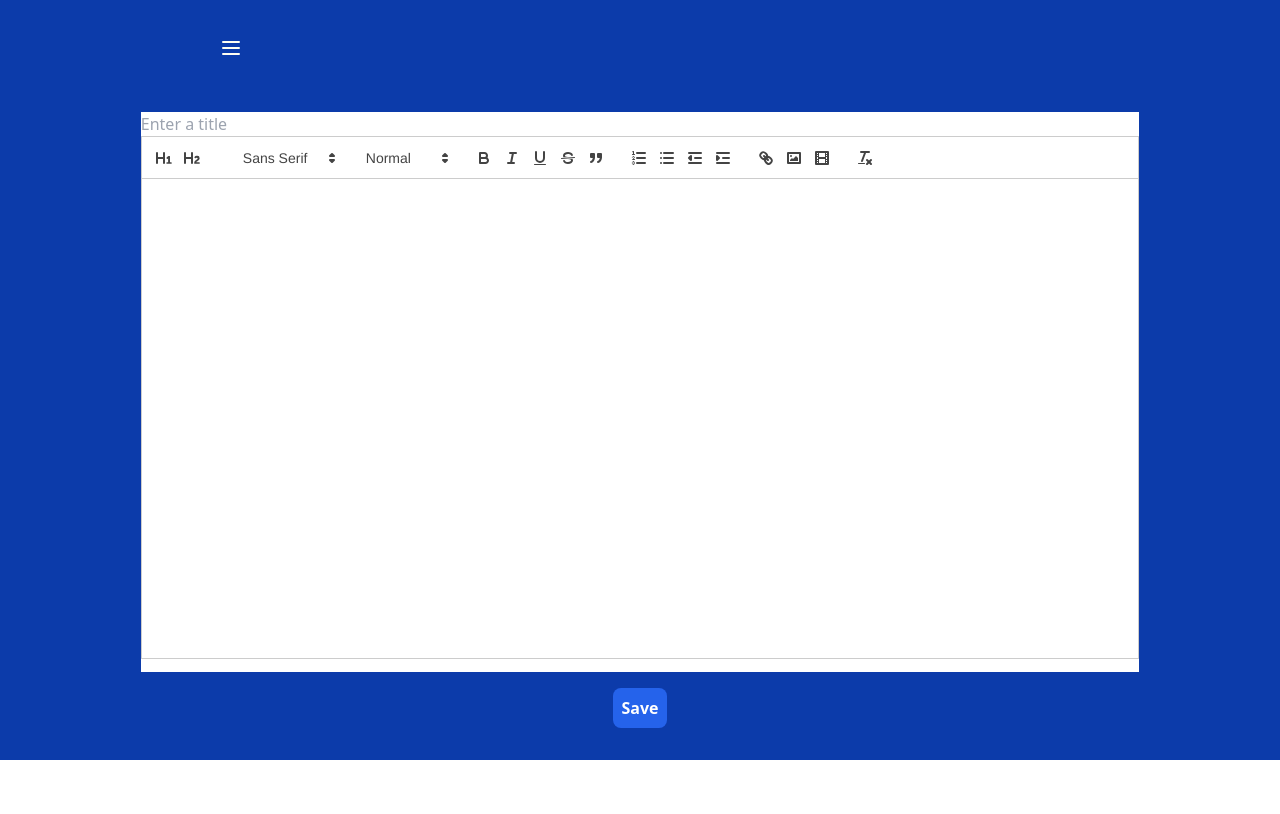
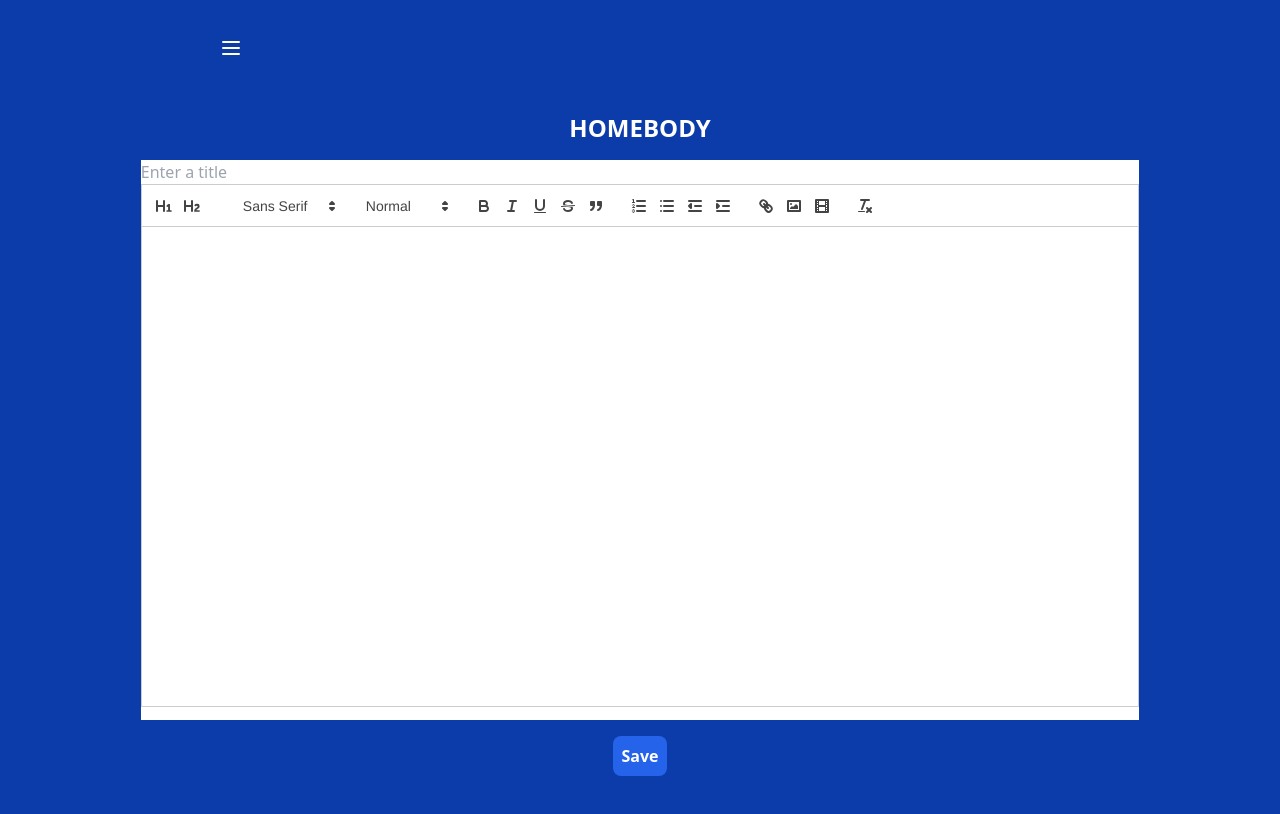
Before and after one commit to CodeWarrior-debug/dev-devo-blog, a Next.js app: page /compose in a window 1280 px wide. Shown: the top 814 px of the page. Built offline with nearby package versions, Linux system fonts and the light colour scheme.

Commit message:
recoil working

```diff
--- a/components/Card.js
+++ b/components/Card.js
@@ -2,12 +2,17 @@ import React from "react";
 import Link from "next/link";
 import { Alegreya,  Montserrat} from 'next/font/google'
 import cls from "classnames"
+import { useRecoilValue } from "recoil";
+import { nameState } from "@/recoil/States";
 
 
 const alegreya = Alegreya({ subsets: ["latin"] });
 const montserrat = Montserrat({ subsets: ["latin"] });
 
 const Card = (props) => {
+
+  const testName = useRecoilValue(nameState)
+
   const connectedTitleUrl = (title, id) => {
     return title.split(" ").join("_") + "-" + id;
   };
@@ -22,7 +27,7 @@ const Card = (props) => {
               "bg-brown-500 text-slate-300 uppercase text-center text-xl font-extrabold"
             )}
           >
-            {props.title}
+            {testName}
           </div>
           <div className={cls(alegreya.className, "text-[#ddddda]")}>
             <div className={"text-[#ddddda] text-sm p-2"}>{props.subtitle}</div>
--- a/components/Input.js
+++ b/components/Input.js
@@ -1,6 +1,6 @@
 import React from 'react'
 import { useRecoilState,useRecoilValue } from 'recoil'
-import { nameState, charState} from './States'
+import { nameState, charState} from '../recoil/States'
 
 const Input = () => {
 
--- a/pages/compose.js
+++ b/pages/compose.js
@@ -3,7 +3,8 @@ import dynamic from "next/dynamic";
 import { useState } from "react";
 import "react-quill/dist/quill.snow.css";
 import { Post } from "@/lib/objectDefs";
-
+import { useRecoilState, useRecoilValue } from "recoil";
+import { nameState } from "@/recoil/States";
 // title,post,author,date,subtitle,url,idNum,tagsArr,commentsArr
 
 const QuillNoSSRWrapper = dynamic(import("react-quill"), {
@@ -12,40 +13,41 @@ const QuillNoSSRWrapper = dynamic(import("react-quill"), {
 });
 
 export default function Home() {
+  const postName = useRecoilValue(nameState)
+  const [postTitle, setPostTitle]=useRecoilState(nameState)
   const [title, setTitle] = useState("");
   const [content, setContent] = useState("");
-  const [isDraft, setIsDraft] = useState(true);
-  const [isPublished, setIsPublished] = useState(false);
 
   // TOOD handle backend...
 
-  function submitHandler(event) {
-    event.preventDefault();
+  // function submitHandler(event) {
+  //   event.preventDefault();
 
-    const requestObj = {
-      id: new Date().toISOString(),
-      title: title,
-      content: content,
-      isDraft: isDraft,
-      isPublished: isPublished,
-    };
+  //   const requestObj = {
+  //     id: new Date().toISOString(),
+  //     title: title,
+  //     content: content,
+  //     isDraft: isDraft,
+  //     isPublished: isPublished,
+  //   };
 
-    fetch("/api/posts", {
-      method: "POST",
-      body: JSON.stringify(requestObj),
-      headers: {
-        "Content-Type": "application/json",
-      },
-    })
-      .then((response) => response.json())
-      .then((data) => {
-        console.log(data);
-      });
-  }
+  //   fetch("/api/posts", {
+  //     method: "POST",
+  //     body: JSON.stringify(requestObj),
+  //     headers: {
+  //       "Content-Type": "application/json",
+  //     },
+  //   })
+  //     .then((response) => response.json())
+  //     .then((data) => {
+  //       console.log(data);
+  //     });
+  // }
 
   function handleTitleChange(event) {
     event.preventDefault();
     setTitle(event.target.value);
+    setPostTitle(event.target.value);
   }
 
   const modules = {
@@ -71,11 +73,13 @@ export default function Home() {
   return (
     <>
       <Header />
-      <div className="text-black flex flex-col justify-start items-center  bg-[#0C3BAA] p-[1em] w-full">
+      <div className="text-black flex flex-col justify-start items-center min-h-screen bg-[#0C3BAA] p-[1em] w-full">
         {/* TODO find exact blue and cream colors (maybe cream gradient?) desired) */}
 
+        <p className="mb-4 text-2xl font-extrabold text-white uppercase">{postName}</p>
 
-        <form onSubmit={submitHandler} className="min-w-[16em] w-4/5 border-none ">
+        {/* <form onSubmit={submitHandler} className="min-w-[16em] w-4/5 border-none "> */}
+        <form className="min-w-[16em] w-4/5 border-none ">
           {/* <label htmlFor="title">Title</label> */}
           <div className="bg-white h-[70vh]">
             <input
@@ -85,7 +89,6 @@ export default function Home() {
               placeholder="Enter a title"
               onChange={handleTitleChange}
               required
-
             />
 
           <div className="bg-white ">
--- a/pages/index.js
+++ b/pages/index.js
@@ -2,12 +2,15 @@ import Head from "next/head";
 import Header from "@/components/Header";
 import Card from "@/components/Card";
 
+
 // TODO change font
 
 export default function Home() {
+
+
   const myBlogs = [
     {
-      title: "Something in the way",
+      title: "testTitle",
       post: "Lorem ipsum dolor sit amet, officia excepteur ex fugiat reprehenderit enim labore culpa sint ad nisi Lorem pariatur mollit ex esse exercitation amet. Nisi animcupidatat excepteur officia. Reprehenderit nostrud nostrud ipsum Lorem est aliquip amet voluptate voluptate dolor minim nulla est proident. Nostrud officia pariatur ut officia. Sit irure elit esse ea nulla sunt ex occaecat reprehenderit commodo officia dolor Lorem duis laboris cupidatat officia voluptate. Culpa proident adipisicing id nulla nisi laboris ex in Lorem sunt duis officia eiusmod. Aliqua reprehenderit commodo ex non excepteur duis sunt velit enim. Voluptate laboris sint cupidatat ullamco ut ea consectetur et est culpa et culpa duis.",
       author: "Jamesbo",
       date: "12/28/9999",
@@ -50,18 +53,22 @@ export default function Home() {
     },
   ];
 
+
+
   return (
     <>
       <Head>
         <title>A Developer&apos;s Devotions and Doings</title>
-        <meta name="description" content="Generated by create next app" />
+        <meta name="description" content="Blogs on the web development process." />
         <meta name="viewport" content="width=device-width, initial-scale=1" />
         <link rel="icon" href="/favicon.ico" />
       </Head>
       <main>
+
         <Header />
         <div className="text-black grid place-items-center min-h-screen bg-[#0C3BAA] p-[2em] ">
           {/* TODO find exact blue and cream colors (maybe cream gradient?) desired) */}
+        <p className="text-white" >{testTitle}</p>
 
           <div className="bg-[#FFFEF2] min-h-[80vh] min-w-[65vw] flex flex-col items-center p-[2em] rounded-2xl">
             {/* CARD - COMPONENTIZE */}
--- a/pages/login.js
+++ b/pages/login.js
@@ -1,5 +1,5 @@
 import React from 'react'
-import { nameState } from '@/components/States'
+import { nameState } from '@/recoil/States'
 import { useRecoilValue } from 'recoil'
 
 const Login = () => {
--- a/components/States.js
+++ b/recoil/States.js
@@ -2,17 +2,15 @@ const {atom, selector} = require("recoil")
 
 
 
-    const nameState = atom({
+    export const nameState = atom({
         key: 'nameState',
-        default: ''
+        default: 'homebody'
     })
 
-    const charState= selector({
+export const charState= selector({
         key: 'charState',
         get:({get})=>{
             const name = get(nameState);
             return name.length
         }
     })
-
-export {nameState, charState}
```
